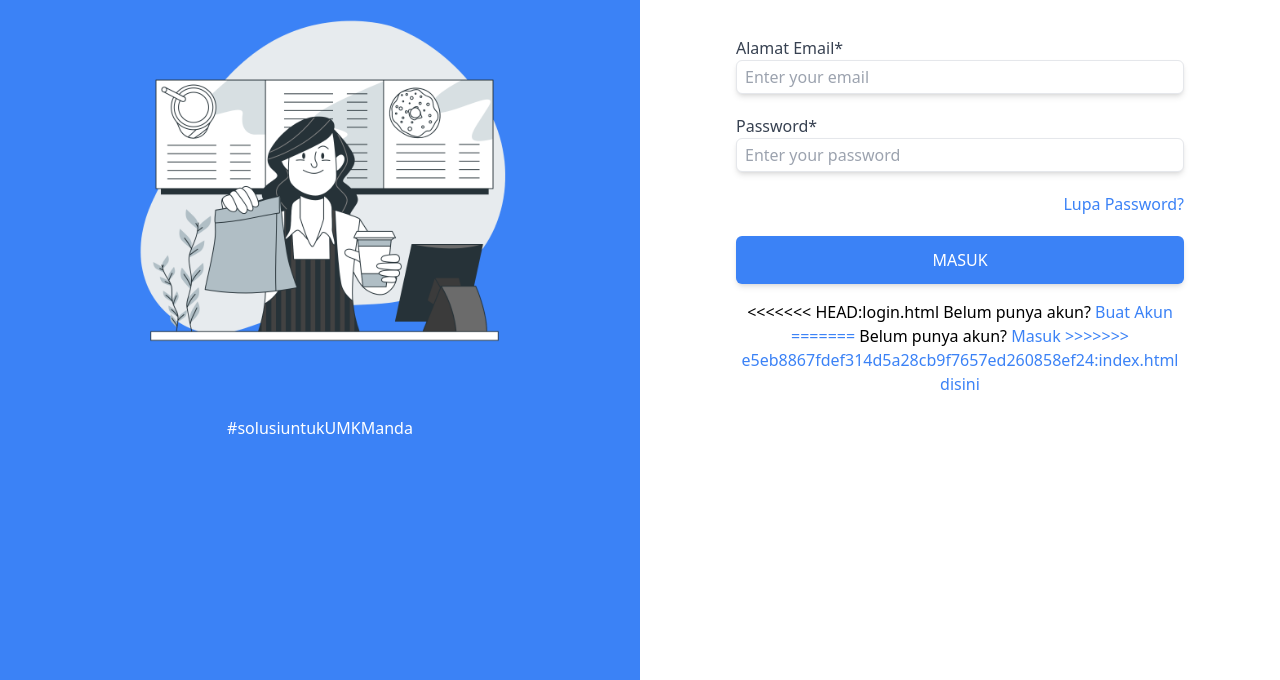
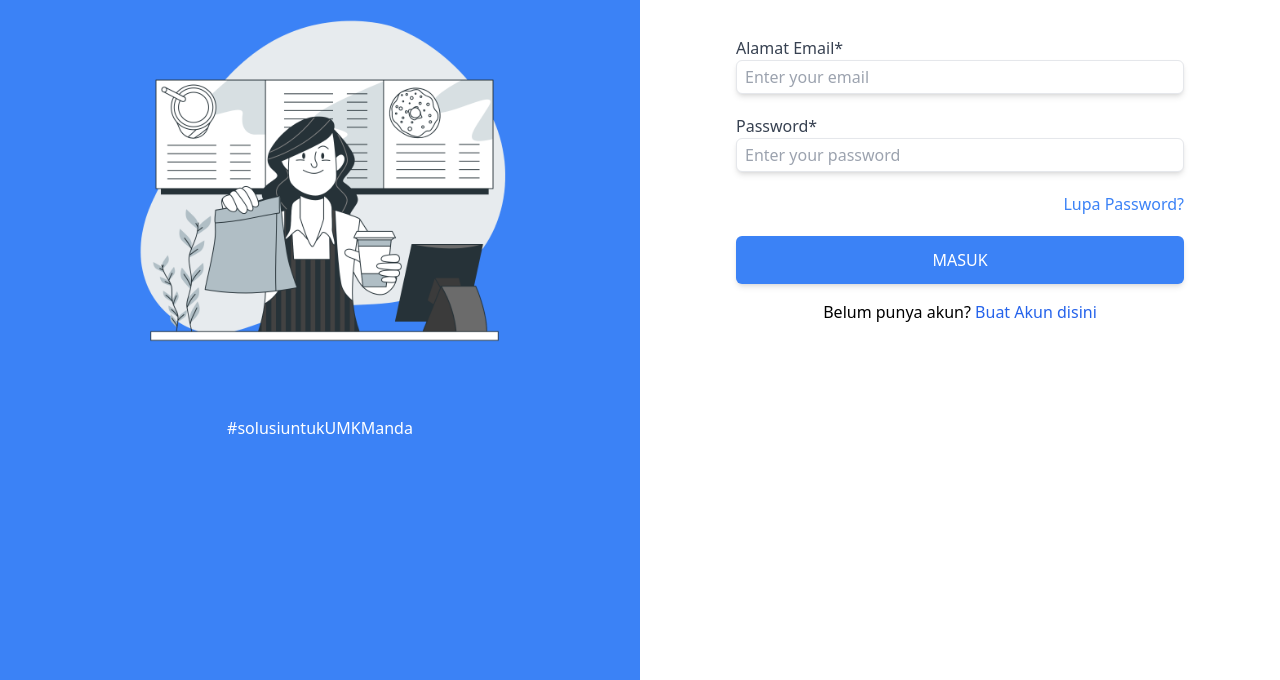
Before and after one commit to FS2-skilvul/kasir-online-fg, a plain HTML site: page index.html in a window 1280 px wide. Shown: the part 120-800 px from the top of the page. Drawn offline with nearby package versions, Linux system fonts and the light colour scheme.

Commit message:
Perbaikan conflict

```diff
--- a/index.html
+++ b/index.html
@@ -24,7 +24,7 @@
 
     <div class="w-full lg:w-1/2 py-10 lg:py-20 px-6 lg:px-20">
         <h2 class="text-3xl mb-4 text-center">LOGIN</h2>
-        <form action="" class="max-w-md mx-auto" id="formLogin">
+        <form action="#" class="max-w-md mx-auto" id="formLogin">
             <div class="mt-10">
                 <label for="email" class="block text-gray-700">Alamat Email*</label>
                 <input type="text" id="email" placeholder="Enter your email"
@@ -44,13 +44,8 @@
                     class="w-full bg-blue-500 py-3 text-center text-white focus:outline-none focus:shadow-outline-blue focus:border-blue-500 rounded-md shadow-md">MASUK</button>
             </div>
             <div class="mt-4 text-center">
-<<<<<<< HEAD:login.html
-                <a href="register.html" class="w-full text-blue-500"> <span class="text-black">Belum punya akun?</span>
-                    Buat Akun
-=======
-                <a href="register.html" class="w-full text-blue-500"> <span class="text-black">Belum punya akun?</span> Masuk
->>>>>>> e5eb8867fdef314d5a28cb9f7657ed260858ef24:index.html
-                    disini</a>
+                <a href="register.html" class="w-full text-blue-600"> <span class="text-black">Belum punya akun?</span>
+                    Buat Akun disini</a>
             </div>
         </form>
     </div>
```
